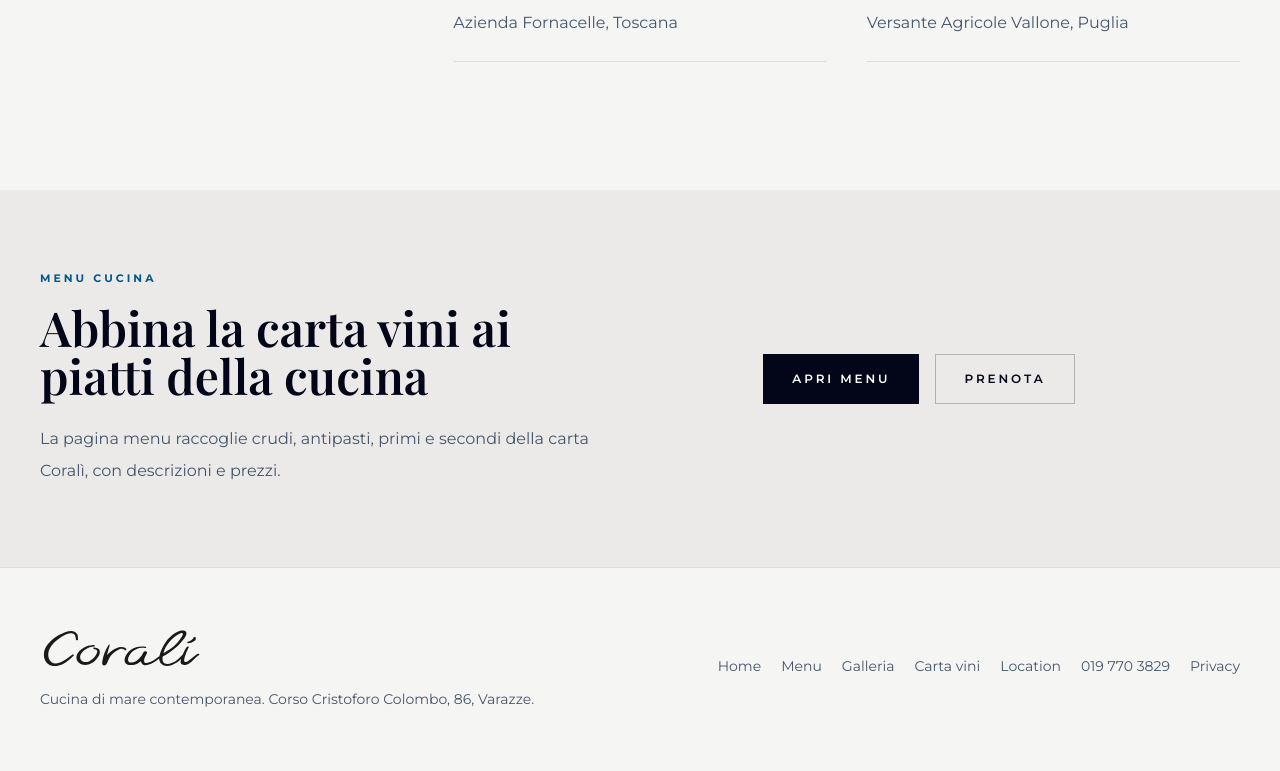
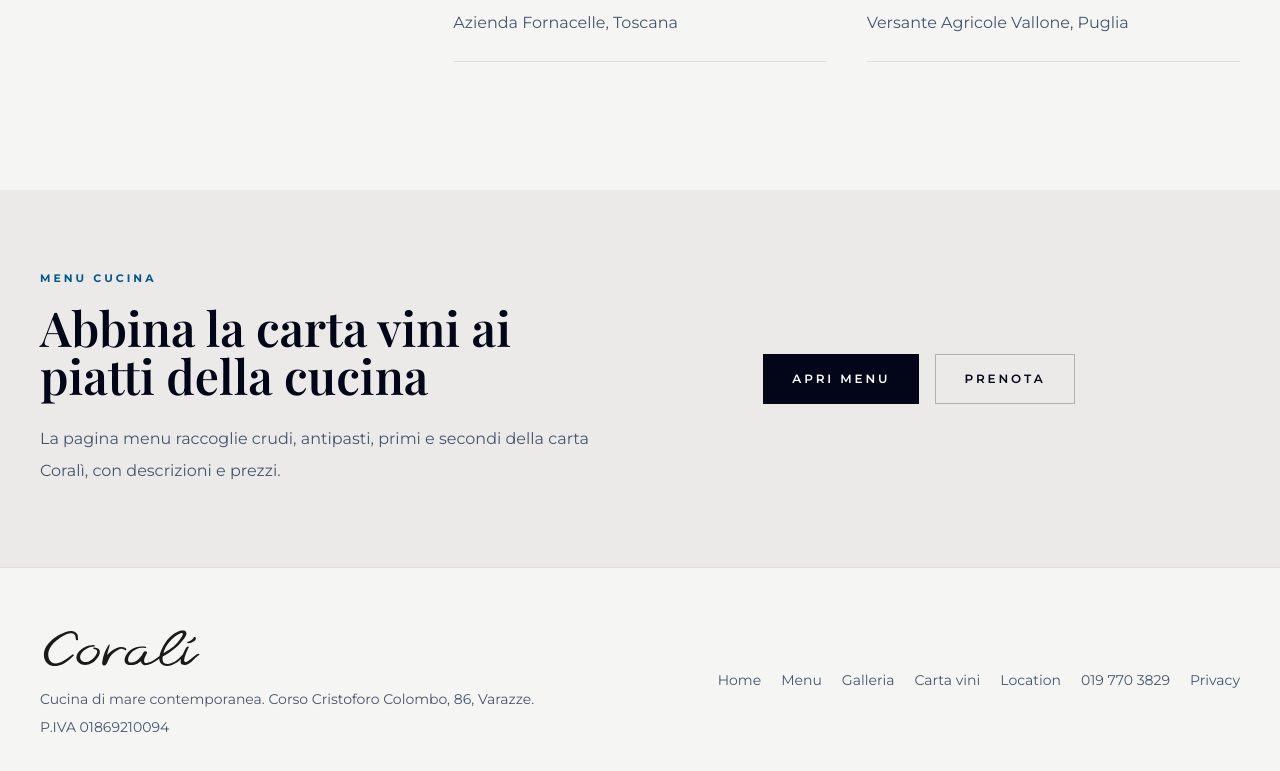
Before and after one commit to cremarco/corali-, a plain HTML site: page carta-vini.html in a window 1280 px wide. Shown: the part 6861-7632 px from the top of the page. Drawn offline with nearby package versions, Linux system fonts and the light colour scheme.

Commit message:
feat: aggiungi P.IVA nel footer delle pagine per maggiore trasparenza

```diff
--- a/carta-vini.html
+++ b/carta-vini.html
@@ -1573,6 +1573,7 @@
           <img width="780" height="233" src="img/logo/scritta-corali.svg" alt="Coralì" class="block h-11 w-auto sm:h-12">
         </a>
         <p class="mt-3">Cucina di mare contemporanea. Corso Cristoforo Colombo, 86, Varazze.</p>
+        <p class="mt-2">P.IVA 01869210094</p>
       </div>
       <nav class="flex flex-wrap gap-5" aria-label="Navigazione footer">
         <a class="transition hover:text-orange-700" href="index.html">Home</a>
```
Also changed, not shown: galleria.html (+1 -0 lines), index.html (+1 -0 lines), menu.html (+1 -0 lines).
